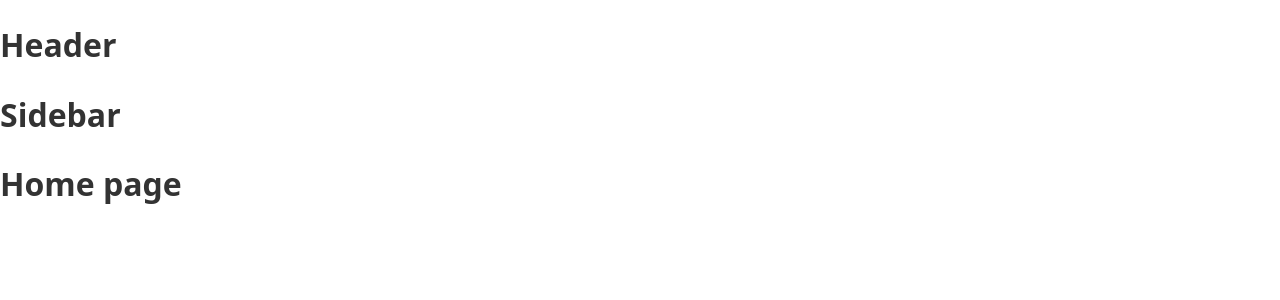
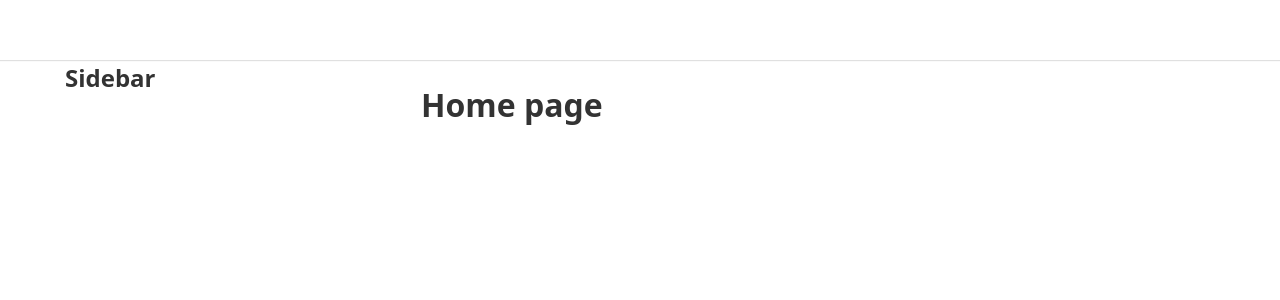
Before and after one commit to haidangcs14/tiktok-ui, a React (Create React App) app: page / in a window 1280 px wide. Shown: the top 300 px of the page. Built offline with nearby package versions, Linux system fonts and the light colour scheme.

Commit message:
build the defaultlayout frame

```diff
--- a/package.json
+++ b/package.json
@@ -6,6 +6,7 @@
     "@testing-library/jest-dom": "^5.17.0",
     "@testing-library/react": "^13.4.0",
     "@testing-library/user-event": "^13.5.0",
+    "classnames": "^2.5.1",
     "normalize.css": "^8.0.1",
     "react": "^18.3.1",
     "react-dom": "^18.3.1",
--- a/src/components/GlobalStyles/GlobalStyles.scss
+++ b/src/components/GlobalStyles/GlobalStyles.scss
@@ -3,6 +3,10 @@
 
 :root {
   --primary: #fe2c55;
+
+  // default layout
+  --default-layout-header-height: 60px;
+  --default-layout-width: 1150px;
 }
 
 * {
--- /dev/null
+++ b/src/components/Layout/DefaultLayout/DefaultLayout.module.scss
@@ -0,0 +1,14 @@
+.wrapper {
+  display: flex;
+  flex-direction: column;
+  align-items: center;
+}
+
+.container {
+  width: var(--default-layout-width);
+  display: flex;
+}
+
+.content {
+  flex: 1;
+}
--- /dev/null
+++ b/src/components/Layout/DefaultLayout/Sidebar/Sidebar.module.scss
@@ -0,0 +1,3 @@
+.wrapper {
+  width: 356px;
+}
--- a/src/components/Layout/DefaultLayout/Sidebar/index.js
+++ b/src/components/Layout/DefaultLayout/Sidebar/index.js
@@ -1,8 +1,12 @@
+import styles from "./Sidebar.module.scss";
+import classNames from "classnames/bind";
+
+const cx = classNames.bind(styles);
 function Sidebar() {
   return (
-    <div>
-      <h1>Sidebar</h1>
-    </div>
+    <aside className={cx("wrapper")}>
+      <h2>Sidebar</h2>
+    </aside>
   );
 }
 
--- a/src/components/Layout/DefaultLayout/index.js
+++ b/src/components/Layout/DefaultLayout/index.js
@@ -1,13 +1,18 @@
+import styles from "./DefaultLayout.module.scss";
+import classNames from "classnames/bind";
+
 import Header from "~/components/Layout/components/Header";
 import Sidebar from "./Sidebar";
 
+const cx = classNames.bind(styles);
+
 function DefaultLayout({ children }) {
   return (
-    <div>
+    <div className={cx("wrapper")}>
       <Header />
-      <div className="container">
+      <div className={cx("container")}>
         <Sidebar />
-        <div className="content">{children}</div>
+        <div className={cx("content")}>{children}</div>
       </div>
     </div>
   );
--- a/src/components/Layout/HeaderOnly/index.js
+++ b/src/components/Layout/HeaderOnly/index.js
@@ -1,6 +1,6 @@
 import Header from "~/components/Layout/components/Header";
 
-function DefaultLayout({ children }) {
+function HeaderOnly({ children }) {
   return (
     <div>
       <Header />
@@ -11,4 +11,4 @@ function DefaultLayout({ children }) {
   );
 }
 
-export default DefaultLayout;
+export default HeaderOnly;
--- /dev/null
+++ b/src/components/Layout/components/Header/Header.module.scss
@@ -0,0 +1,12 @@
+.wrapper {
+  width: 100%;
+  height: var(--default-layout-header-height);
+  box-shadow: rgba(0, 0, 0, 0.12) 0px 1px 1px;
+  display: flex;
+  justify-content: center;
+}
+
+.inner {
+  height: 100%;
+  width: var(--default-layout-width);
+}
--- a/src/components/Layout/components/Header/index.js
+++ b/src/components/Layout/components/Header/index.js
@@ -1,8 +1,15 @@
+import styles from "./Header.module.scss";
+import classNames from "classnames/bind";
+
+const cx = classNames.bind(styles);
+
 function Header() {
   return (
-    <div>
-      <h1>Header</h1>
-    </div>
+    <header className={cx("wrapper")}>
+      <div className={cx("inner")}>
+
+      </div>
+    </header>
   );
 }
 
```
Also changed, not shown: 1 other file (tests, documents, lock files or other folders).
